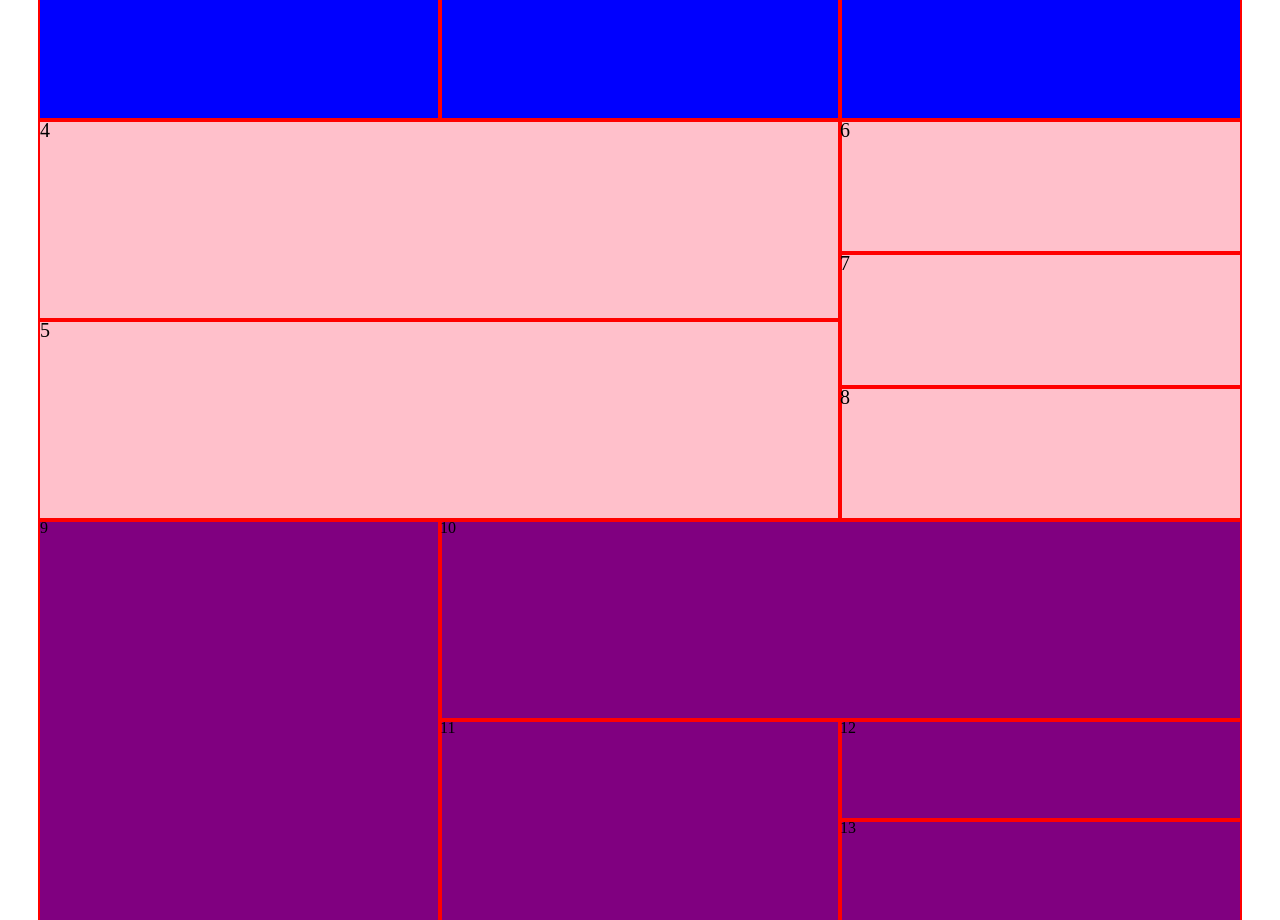
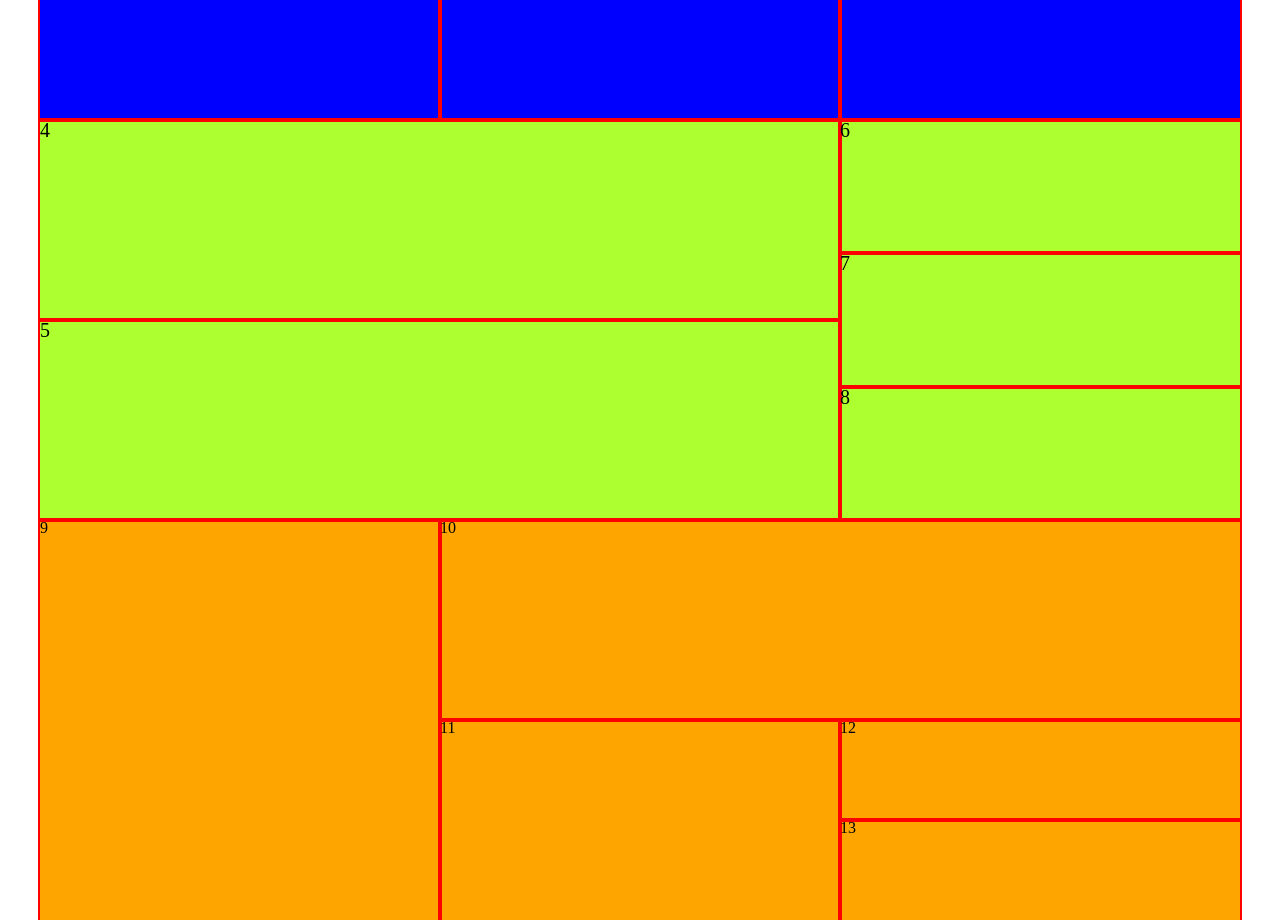
Before and after one commit to adrigel1/tree-prj, a plain HTML site: page index.html in a window 1280 px wide. Shown: the part 280-1200 px from the top of the page. Drawn offline with Linux system fonts and the light colour scheme.

Commit message:
first commit

```diff
--- a/css/style.css
+++ b/css/style.css
@@ -51,20 +51,17 @@ table {
 .bg-blue {
   background: blue;
 }
-.bg-pink{
-  background: pink;
+.bg-green{
+  background: greenyellow;
 }
-.bg-purple{
-  background: purple;
+.bg-orange{
+  background: orange;
 }
 .box {
   width: 1200px;
   margin: 0 auto;
 }
 
-.float{
-  float: left;
-}
 
 .outline {
   outline: 2px solid red;
@@ -94,3 +91,6 @@ table {
 .h-400 {
   height: 400px;
 }
+.flex {
+  display: flex;
+}
--- a/index.html
+++ b/index.html
@@ -8,12 +8,12 @@
   </head>
   <body>
     <div class="box">
-      <div class=" bg-blue clearfix">
-        <div class="w-400 h-400 float outline">1</div>
-        <div class="w-400 h-400 float outline">2</div>
-        <div class="w-400 h-400 float outline">3</div>
+      <div class=" bg-blue flex">
+        <div class="w-400 h-400 outline">1</div>
+        <div class="w-400 h-400 outline">2</div>
+        <div class="w-400 h-400 outline">3</div>
       </div>
-      <div class="bg-pink clearfix">
+      <div class="bg-green flex">
         <div class="fz-20 w-800 float">
           <div class="h-200 outline">4</div>
           <div class="h-200 outline">5</div>
@@ -25,11 +25,11 @@
         </div>
       </div>
 
-      <div class="bg-purple clearfix">
+      <div class="bg-orange flex">
         <div class="float w-400 h-400 outline">9</div>
         <div class="float">
           <div class="w-800 h-200 outline">10</div>
-          <div class="clearfix">
+          <div class="flex">
             <div class="float outline w-400 h-200">11</div>
             <div class="float w-400">
               <div class="h-100 outline">12</div>
```
